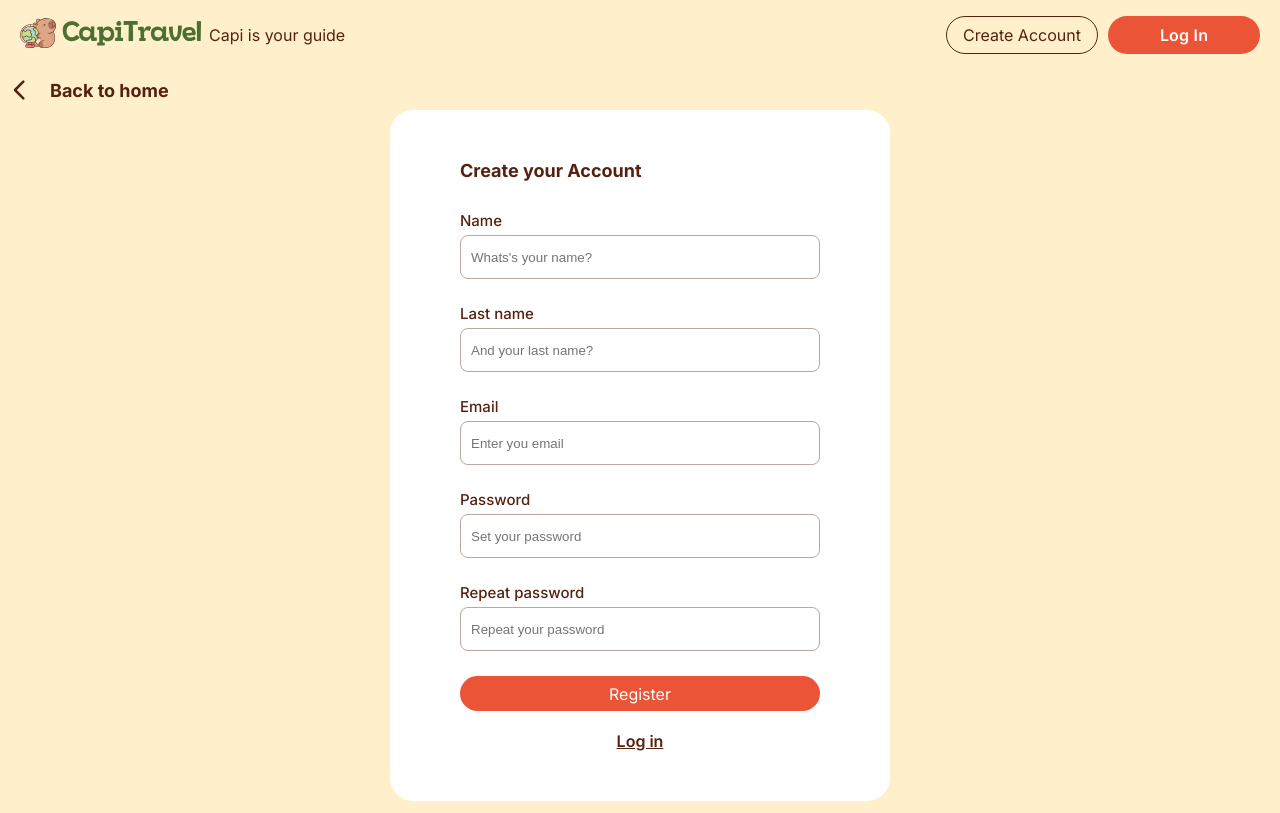
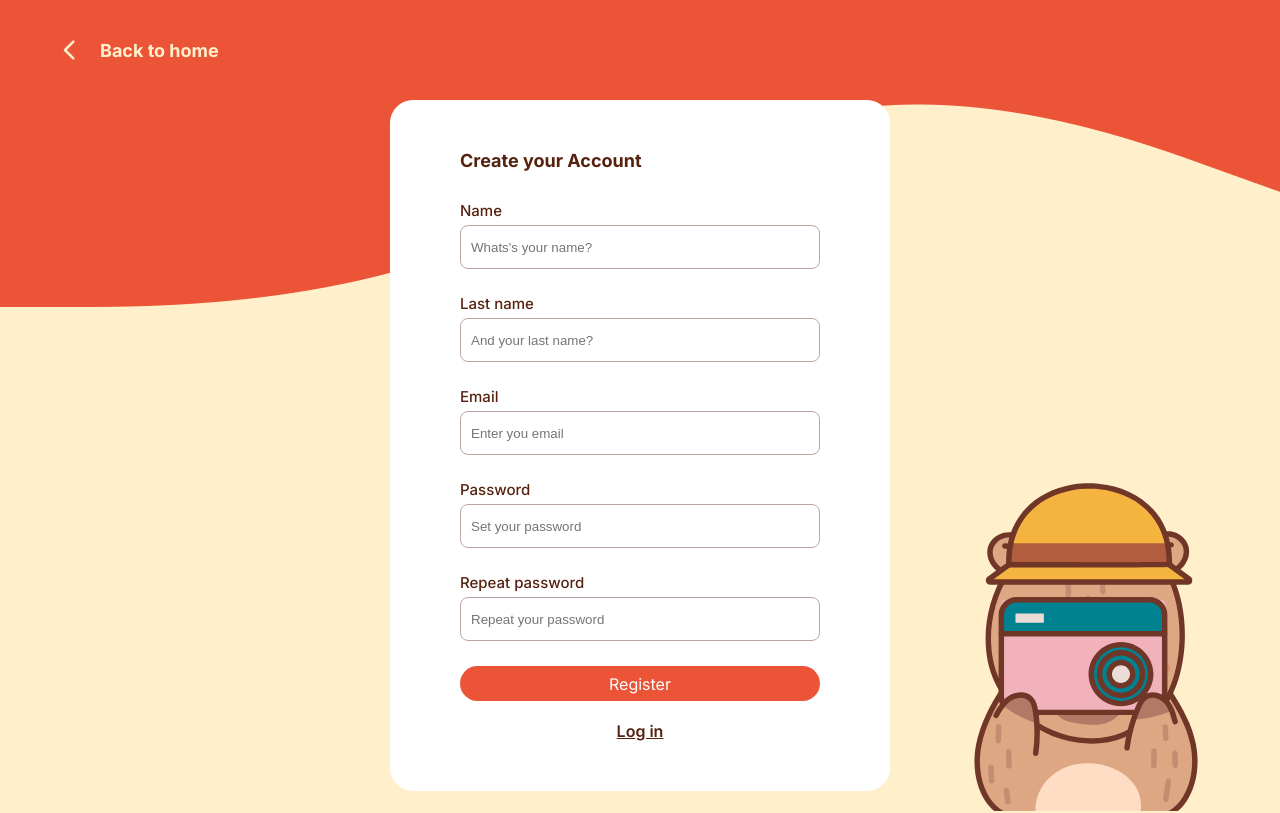
Before and after one commit to strikerout/CAPITRAVEL_FE, a React (Vite) app: page /register in a window 1280 px wide. Shown: the top 813 px of the page. Built offline with nearby package versions, Linux system fonts and the light colour scheme; a web font is replaced by a local one.

Commit message:
added images and background

```diff
--- a/src/App.jsx
+++ b/src/App.jsx
@@ -2,7 +2,7 @@ import './App.scss'
 import Footer from './components/Footer/Footer'
 import Header from './components/Header'
 import Home from './pages/Home'
-import {Routes, Route } from 'react-router-dom';
+import {Routes, Route, useLocation } from 'react-router-dom';
 import Product from './pages/Product';
 import AdminPanel from './pages/AdminPanel';
 import CompleteGallery from './pages/CompleteGallery';
@@ -12,11 +12,14 @@ import { Register } from './pages/Register';
 
 function App() {
 
+  const location = useLocation();
+  const isRegisterOrLogin = location.pathname === '/register' || location.pathname === '/login';
+
   return (
     <>
-    <Header/>
-    <div className='mainContent'>
-    <Routes className="body">
+    {!isRegisterOrLogin && <Header/>}
+    <div className={"mainContent " + (isRegisterOrLogin ? ('headerFooterOff') : null) }>
+    <Routes className={'body'}>
       <Route path='/' element={<Home/>}/>
       <Route path='/product/:id' element={<Product/>}/>
       <Route path='/gallery/:id' element={<CompleteGallery/>}/>
@@ -26,7 +29,7 @@ function App() {
     </Routes>
     </div>
 
-     <Footer />
+     {!isRegisterOrLogin && <Footer /> }
     </>
 
   )
--- a/src/App.scss
+++ b/src/App.scss
@@ -58,7 +58,6 @@ body{
     }
 
     background-color: $beige;
-    padding: 70px 0 0 0;
     position: relative;
     overflow-x: hidden;
 
@@ -781,17 +780,49 @@ body{
         font-family: "Inter", sans-serif;
     }
 
+    .topWave{
+        display: none;
+        position: absolute;
+        z-index: -100;
+        width: 100%;
+        @media (min-width: $mobile){
+          display: inline;
+        }
+    }
+
+    .buttonImg{
+        display: none;
+        position: absolute;
+        bottom: 0;
+        right: 80px;
+        @media (min-width: $mobile){
+            display: inline;
+          }
+    }
+
+
     .formNavigate{
         display: flex;
         flex-direction: row;
         align-items: center;
         gap: 10px;
+        padding: 30px 10px;
+        @media (min-width: $mobile){
+            padding: 30px 50px;
+        }
+
         h4{
            margin-bottom: 0;
+           @media (min-width: $mobile){
+            color: $beige;
+        }
         }
         svg{
             color: $brown;
             width: 40px;
+            @media (min-width: $mobile){
+                color: $beige;
+            }
         }
 
     }
--- a/src/index.scss
+++ b/src/index.scss
@@ -6,5 +6,9 @@
     .mainContent{
         flex-grow: 1;
         position: relative;
+        padding: 70px 0 0 0;
+    }
+    .headerFooterOff{
+        padding: 0;
     }
 }
--- a/src/pages/Register.jsx
+++ b/src/pages/Register.jsx
@@ -71,10 +71,16 @@ export const Register = () => {
                   htmlContainer: 'swalHtmlContainer',
                 }
               });
+            cleanForm();
         }
       };
+
+      const cleanForm = () =>{
+        setNewUser({ name: '', lastname: '', email: '', passwordA: '', passwordB: ''})
+      }
   return (
     <div>
+        <img src="/orange_wave_desktop.png" className='topWave' alt="" />
         <div className='formNavigate'>
                 <svg onClick={()=>navigate('/')} xmlns="http://www.w3.org/2000/svg"  viewBox="0 0 24 24"><path fill="none" stroke="currentColor" strokeLinecap="round" strokeLinejoin="round" strokeWidth="1.5" d="m14 7l-5 5l5 5"/></svg>
                 <h4>Back to home</h4>
@@ -92,6 +98,7 @@ export const Register = () => {
                     placeholder="Whats's your name?"
                     name='name'
                     id='name'
+                    value={newUser.name}
                     onChange={(e) =>
                         setNewUser({...newUser, name: e.target.value})
                     }/>
@@ -104,6 +111,7 @@ export const Register = () => {
                     placeholder="And your last name?"
                     name='lastname'
                     id='lastname'
+                    value={newUser.lastname}
                     onChange={(e) =>
                         setNewUser({...newUser, lastname: e.target.value})
                     }/>
@@ -116,6 +124,7 @@ export const Register = () => {
                     placeholder="Enter you email"
                     name='email'
                     id='email'
+                    value={newUser.email}
                     onChange={(e) =>
                         setNewUser({...newUser, email: e.target.value})
                     }/>
@@ -128,6 +137,7 @@ export const Register = () => {
                     placeholder="Set your password"
                     name='password'
                     id='password'
+                    value={newUser.passwordA}
                     onChange={(e) =>
                         setNewUser({...newUser, passwordA: e.target.value})
                     }/>
@@ -140,6 +150,7 @@ export const Register = () => {
                     placeholder="Repeat your password"
                     name='repassword'
                     id='rePassword'
+                    value={newUser.passwordB}
                     onChange={(e) =>
                         setNewUser({...newUser, passwordB: e.target.value})
                     }/>
@@ -149,6 +160,7 @@ export const Register = () => {
             <PrimaryButton type="submit">Register</PrimaryButton>
             <Link>Log in</Link>
         </form>
+        <img src="/capi_photo.svg"  className='buttonImg' alt="" />
 
     </div>
   )
```
Also changed, not shown: public/capi_photo.svg (added), public/orange_wave_desktop.png (added).
